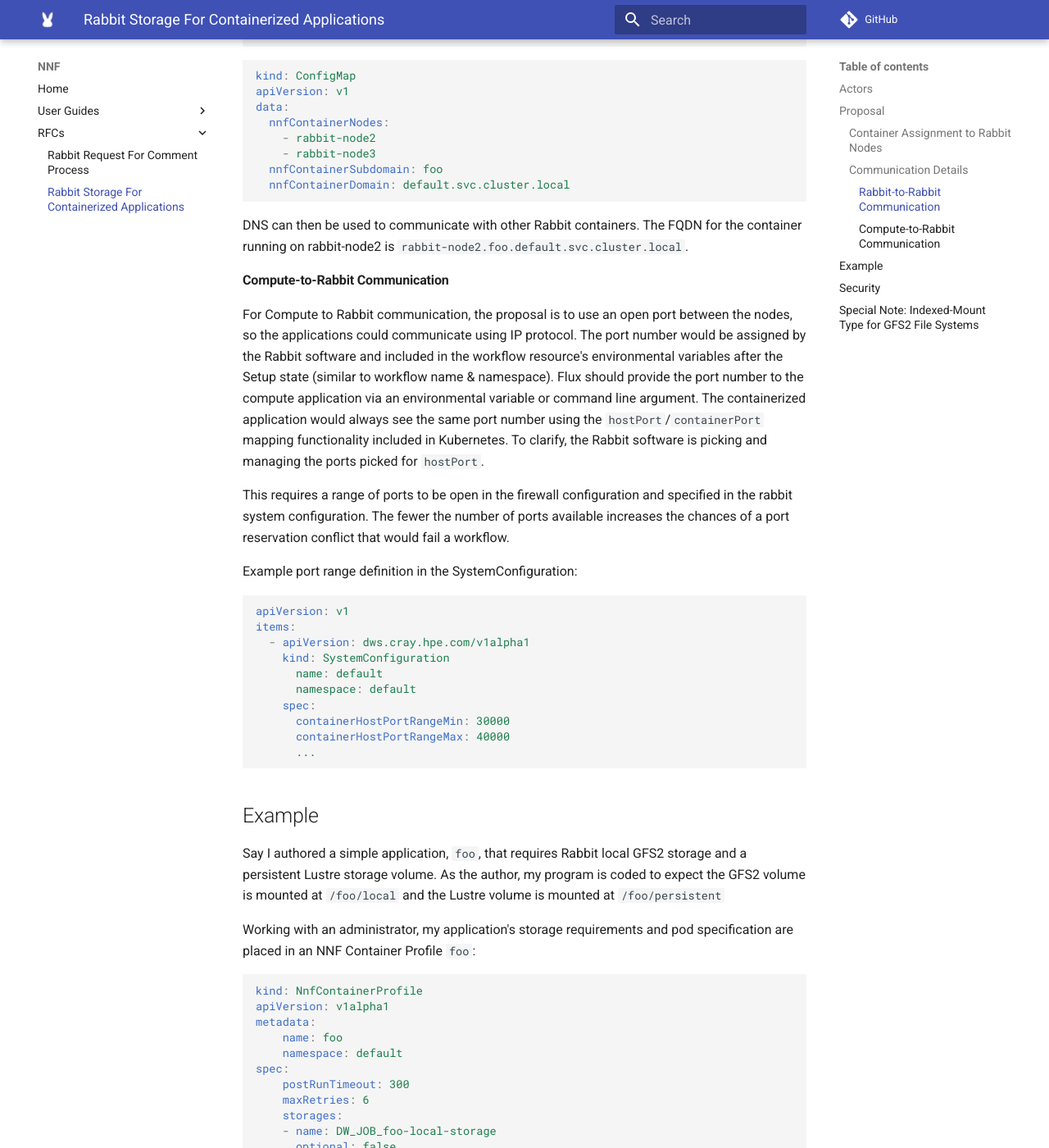
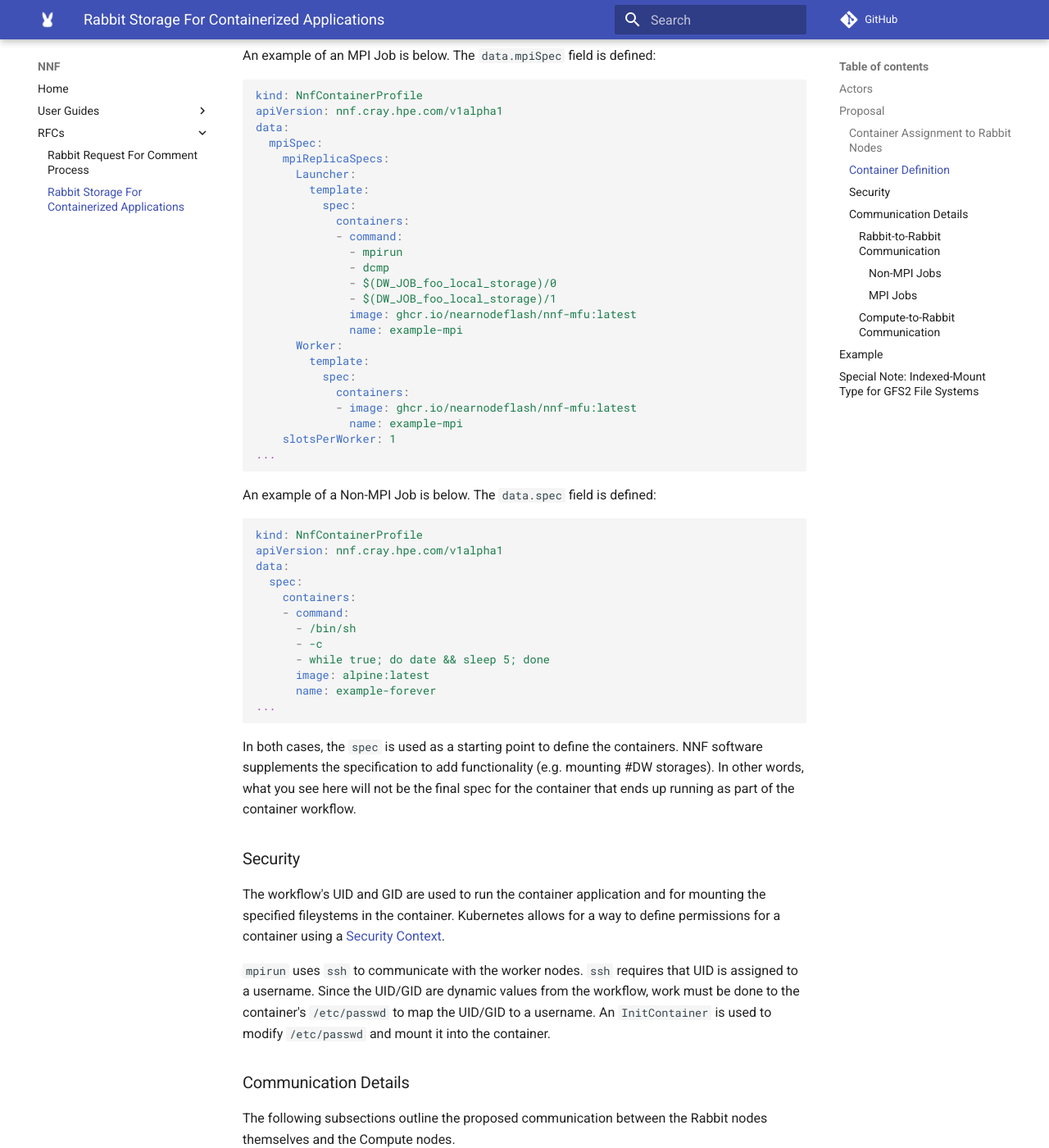
Before and after one commit to NearNodeFlash/NearNodeFlash.github.io, an MkDocs documentation site: the page built from docs/rfcs/0002/readme.md, in a window 1280 px wide and 1400 px high, scrolled down 2705 px. Shown: the whole window at 82% size. Built offline with MkDocs 1.6.1 and Material for MkDocs 9.7.7, drawn with Linux system fonts in a browser that asks for light colours; comment, search, counter and statistics services are not loaded; some of the changed text lies outside the part shown.

Commit message:
Updated containers RFC to account for MPI jobs via mpi-operator
Signed-off-by: Blake Devcich <blake.devcich@hpe.com>

````diff
--- a/docs/rfcs/0002/readme.md
+++ b/docs/rfcs/0002/readme.md
@@ -28,12 +28,11 @@ The proposal below outlines the high level behavior of running containers in a w
 
 1. The AUTHOR writes their application expecting NNF Storage at specific locations. For each storage requirement, they define:
     1. a unique name for the storage which can be referenced in the 'container' directive
-    2. the expected storage types; if necessary
-    3. the required mount path or mount path prefix
-    4. other constraints or storage requirements (e.g. minimum capacity)
+    2. the required mount path or mount path prefix
+    3. other constraints or storage requirements (e.g. minimum capacity)
 2. The AUTHOR works with the ADMINISTRATOR to define:
     1. a unique name for the program to be referred by USER
-    2. the pod template specification for executing their program
+    2. the pod template or MPI Job specification for executing their program
     3. the NNF storage requirements described above.
 3. The ADMINISTRATOR creates a corresponding _NNF Container Profile_ Kubernetes custom resource with the necessary NNF storage requirements and pod specification as described by the AUTHOR
 4. The USER who desires to use the application works with the AUTHOR and the related NNF Container Profile to understand the storage requirements
@@ -41,8 +40,8 @@ The proposal below outlines the high level behavior of running containers in a w
 6. WLM runs the workflow and drives it through the following stages...
     1. `Proposal`: RABBIT validates the #DW container directive by comparing the supplied values to those listed in the NNF Container Profile. If the workflow fails to meet the requirements, the job fails
     2. `PreRun`: RABBIT software:
-        1. creates a config map reflecting the storage requirements and any runtime parameters; this is provided to the container at the volume mount named `nnf-config`, if specified
-        2. duplicates the pod template specification from the Container Profile and patches the necessary Volumes and the config map. The spec is used as the basis for starting the necessary pods and containers
+        1. duplicates the pod template specification from the Container Profile and patches the necessary Volumes and the config map. The spec is used as the basis for starting the necessary pods and containers
+        2. creates a config map reflecting the storage requirements and any runtime parameters; this is provided to the container at the volume mount named `nnf-config`, if specified
     3. The containerized application(s) executes. The expected mounts are available per the requirements and celebration occurs. The pods continue to run until:
        1. a pod completes successfully (any failed pods will be retried)
        2. the max number of pod retries is hit (indicating failure on all retry attempts)
@@ -57,11 +56,80 @@ The proposal below outlines the high level behavior of running containers in a w
 
 During `Proposal`, the USER must assign compute nodes for the container workflow. The assigned compute nodes determine which Rabbit nodes run the containers.
 
+### Container Definition
+
+Containers can be launched in two ways:
+
+1. MPI Jobs
+2. Non-MPI Jobs
+
+MPI Jobs are launched using [`mpi-operator`](https://github.com/kubeflow/mpi-operator). This uses a launcher/worker model. The launcher pod is responsible for running the `mpirun` command that will target the worker pods to run the MPI application. The launcher will run on the first targeted NNF node and the workers will run on each of the targeted NNF nodes.
+
+For Non-MPI jobs, `mpi-operator` is **not** used. This model runs the same application on each of the targeted NNF nodes.
+
+The NNF Container Profile allows a user to pick one of these methods. Each method is defined in similar, but different fashions. Since MPI Jobs use `mpi-operator`, the [`MPIJobSpec`](https://pkg.go.dev/github.com/kubeflow/mpi-operator@v0.4.0/pkg/apis/kubeflow/v2beta1#MPIJobSpec) is used to define the container(s). For Non-MPI Jobs a [`PodSpec`](https://pkg.go.dev/k8s.io/api/core/v1#PodSpec) is used to define the container(s).
+
+An example of an MPI Job is below. The `data.mpiSpec` field is defined:
+
+```yaml
+kind: NnfContainerProfile
+apiVersion: nnf.cray.hpe.com/v1alpha1
+data:
+  mpiSpec:
+    mpiReplicaSpecs:
+      Launcher:
+        template:
+          spec:
+            containers:
+            - command:
+              - mpirun
+              - dcmp
+              - $(DW_JOB_foo_local_storage)/0
+              - $(DW_JOB_foo_local_storage)/1
+              image: ghcr.io/nearnodeflash/nnf-mfu:latest
+              name: example-mpi
+      Worker:
+        template:
+          spec:
+            containers:
+            - image: ghcr.io/nearnodeflash/nnf-mfu:latest
+              name: example-mpi
+    slotsPerWorker: 1
+...
+```
+
+An example of a Non-MPI Job is below. The `data.spec` field is defined:
+
+```yaml
+kind: NnfContainerProfile
+apiVersion: nnf.cray.hpe.com/v1alpha1
+data:
+  spec:
+    containers:
+    - command:
+      - /bin/sh
+      - -c
+      - while true; do date && sleep 5; done
+      image: alpine:latest
+      name: example-forever
+...
+```
+
+In both cases, the `spec` is used as a starting point to define the containers. NNF software supplements the specification to add functionality (e.g. mounting #DW storages). In other words, what you see here will not be the final spec for the container that ends up running as part of the container workflow.
+
+### Security
+
+The workflow's UID and GID are used to run the container application and for mounting the specified fileystems in the container. Kubernetes allows for a way to define permissions for a container using a [Security Context](https://kubernetes.io/docs/tasks/configure-pod-container/security-context/).
+
+`mpirun` uses `ssh` to communicate with the worker nodes. `ssh` requires that UID is assigned to a username. Since the UID/GID are dynamic values from the workflow, work must be done to the container's `/etc/passwd` to map the UID/GID to a username. An `InitContainer` is used to modify `/etc/passwd` and mount it into the container.
+
 ### Communication Details
 
 The following subsections outline the proposed communication between the Rabbit nodes themselves and the Compute nodes.
 
 #### Rabbit-to-Rabbit Communication
+
+##### Non-MPI Jobs
 
 Each rabbit node can be reached via `<hostname>.<subdomain>` using DNS. The hostname is the Rabbit node name and the workflow name is used for the subdomain.
 
@@ -88,6 +156,10 @@ data:
 
 DNS can then be used to communicate with other Rabbit containers. The FQDN for the container running on rabbit-node2 is `rabbit-node2.foo.default.svc.cluster.local`.
 
+##### MPI Jobs
+
+For MPI Jobs, these hostnames and subdomains will be slightly different due to the implementation of `mpi-operator`. However, the variables will remain the same and provide a consistent way to retrieve the values.
+
 #### Compute-to-Rabbit Communication
 
 For Compute to Rabbit communication, the proposal is to use an open port between the nodes, so the applications could communicate using IP protocol.  The port number would be assigned by the Rabbit software and included in the workflow resource's environmental variables after the Setup state (similar to workflow name & namespace).  Flux should provide the port number to the compute application via an environmental variable or command line argument. The containerized application would always see the same port number using the `hostPort`/`containerPort` mapping functionality included in Kubernetes. To clarify, the Rabbit software is picking and managing the ports picked for `hostPort`.
@@ -111,7 +183,7 @@ items:
 
 ## Example
 
-Say I authored a simple application, `foo`, that requires Rabbit local GFS2 storage and a persistent Lustre storage volume. As the author, my program is coded to expect the GFS2 volume is mounted at `/foo/local` and the Lustre volume is mounted at `/foo/persistent`
+Say I authored a simple application, `foo`, that requires Rabbit local GFS2 storage and a persistent Lustre storage volume.
 
 Working with an administrator, my application's storage requirements and pod specification are placed in an NNF Container Profile `foo`:
 
@@ -129,26 +201,15 @@ spec:
       optional: false
     - name: DW_PERSISTENT_foo-persistent-storage
       optional: false
-    template:
-        metadata:
-            name: foo
-            namespace: default
-        spec:
-            containers:
-            - name: foo
-              image: foo:latest
-              command:
-              - /foo
-              volumeMounts:
-              - name: foo-local-storage
-                mountPath: /foo/local
-              - name: foo-persistent-storage
-                mountPath: /foo/persistent
-              - name: nnf-config
-                mountPath: /nnf/config
-              ports:
-              - name: compute
-                containerPort: 80
+    spec:
+        containers:
+        - name: foo
+          image: foo:latest
+          command:
+          - /foo
+          ports:
+          - name: compute
+            containerPort: 80
 ```
 
 Say Peter wants to use `foo` as part of his job specification. Peter would submit the job with the directives below:
@@ -203,9 +264,9 @@ Peter submits the job to the WLM. WLM guides the job through the workflow states
                         - /foo
                       volumeMounts:
                       - name: foo-local-storage
-                        mountPath: /foo/local
+                        mountPath: <MOUNT_PATH>
                       - name: foo-persistent-storage
-                        mountPath: /foo/persistent
+                        mountPath: <MOUNT_PATH>
                       - name: nnf-config
                         mountPath: /nnf/config
                       ports:
````
Also changed, not shown: other parts of docs/rfcs/0002/readme.md (+2 -5 lines).
